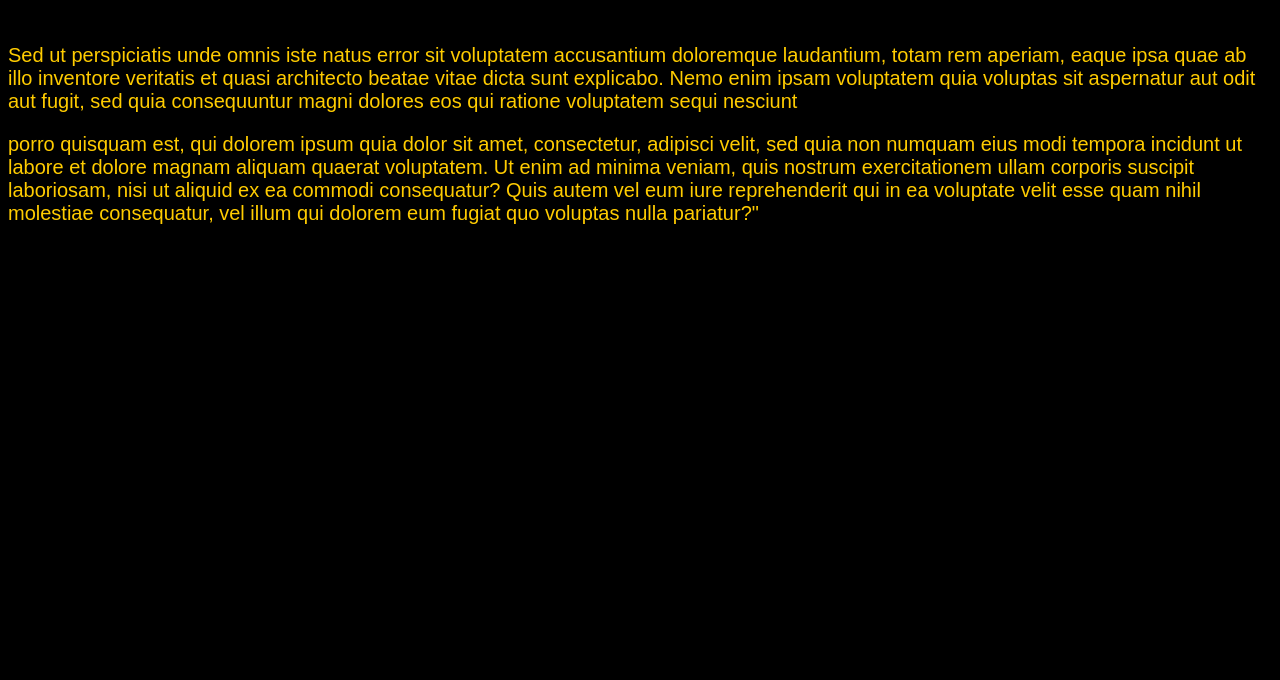
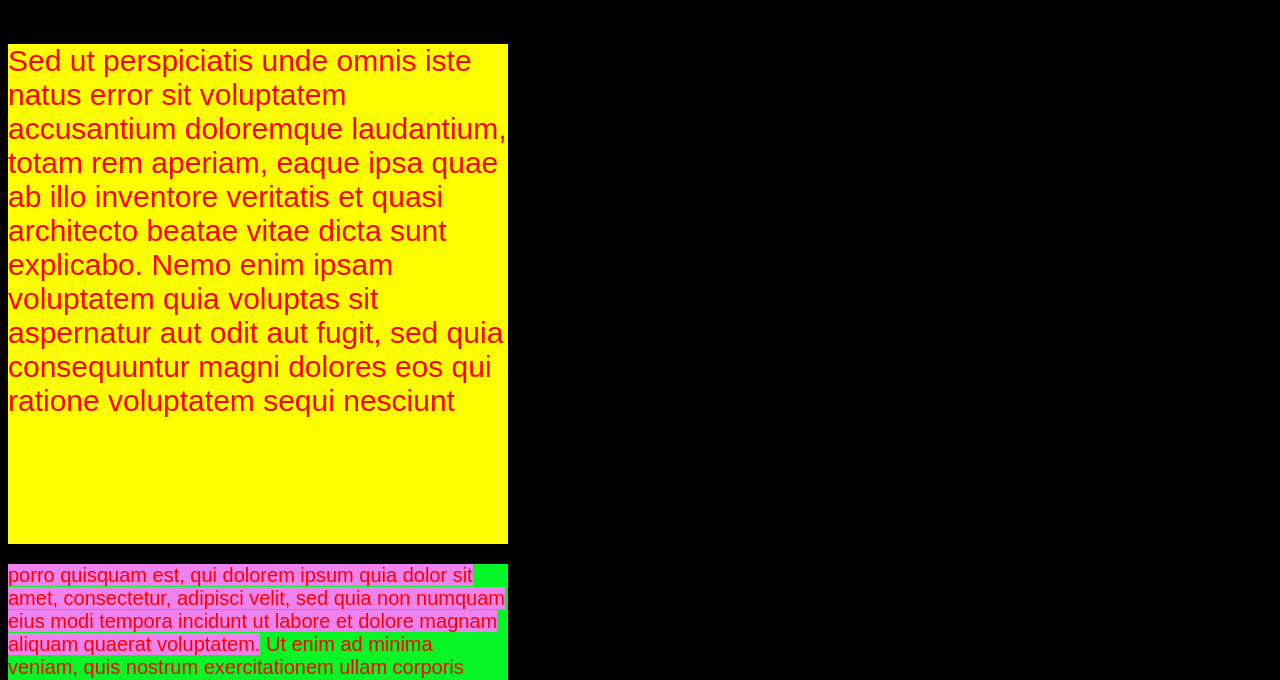
Before and after one commit to Vk24-hash/WebD, a plain HTML site: page divs-span.html in a window 1280 px wide. Shown: the part 130-810 px from the top of the page. Drawn offline with Linux system fonts and the light colour scheme.

Commit message:
updated index and style page

```diff
--- a/css/style.css
+++ b/css/style.css
@@ -6,10 +6,30 @@ body {
 }
 
 p {
-    color: #FFCC00;
+    color: red;
+}
+
+.intro {
+    font-size: 30px;
+}
+
+.highlight{
+    background: violet;
 }
 
 h1{
     font-size: 70px;
     color: blue;
 }
+
+#top-section{
+    background: yellow;
+    width: 500px;
+    height: 500px;
+}
+
+#bottom-section{
+    background: rgb(6, 245, 38);
+    width: 500px;
+    height: 500px;
+}
```
Also changed, not shown: Index.html (+1 -2 lines).
